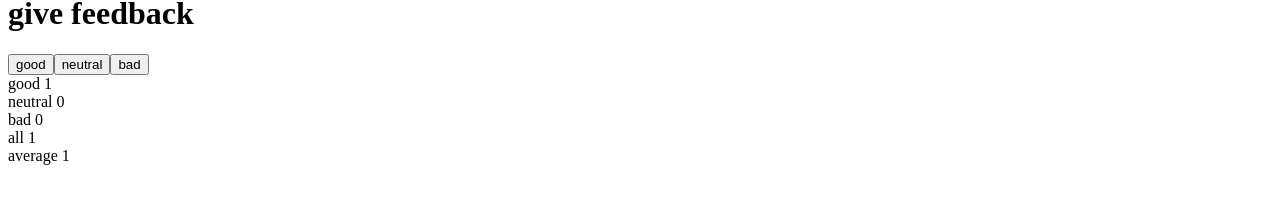
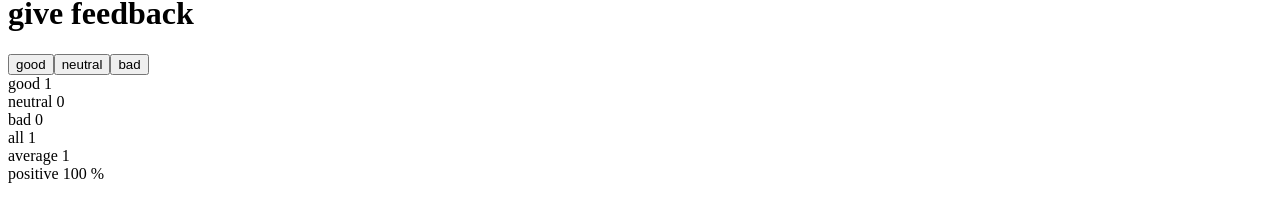
Before and after one commit to fazetkn2020/fazetdev-fso-exercise, a React (Vite) app in the folder part1/: page / in a window 1280 px wide. Both pictures are taken after a click on the button "good". Shown: the part 244-466 px from the top of the page. Built offline with nearby package versions, Linux system fonts and the light colour scheme.

Commit message:
exercise 1.9 unicafe step 4

```diff
--- a/part1/src/App.jsx
+++ b/part1/src/App.jsx
@@ -42,10 +42,15 @@ const CourseInfo = () => {
   )
 }
 
-
 const Statistics = ({ good, neutral, bad }) => {
   const all = good + neutral + bad
-  const average = all === 0 ? 0 : (good - bad) / all
+
+  if (all === 0) {
+    return <p>No feedback given</p>
+  }
+
+  const average = (good - bad) / all
+  const positive = good / all * 100   // no .toFixed(1) yet – most students keep it raw
 
   return (
     <div>
@@ -53,7 +58,8 @@ const Statistics = ({ good, neutral, bad }) => {
       neutral {neutral} <br />
       bad {bad} <br />
       all {all} <br />
-      average {average}
+      average {average} <br />
+      positive {positive} %
     </div>
   )
 }
```
